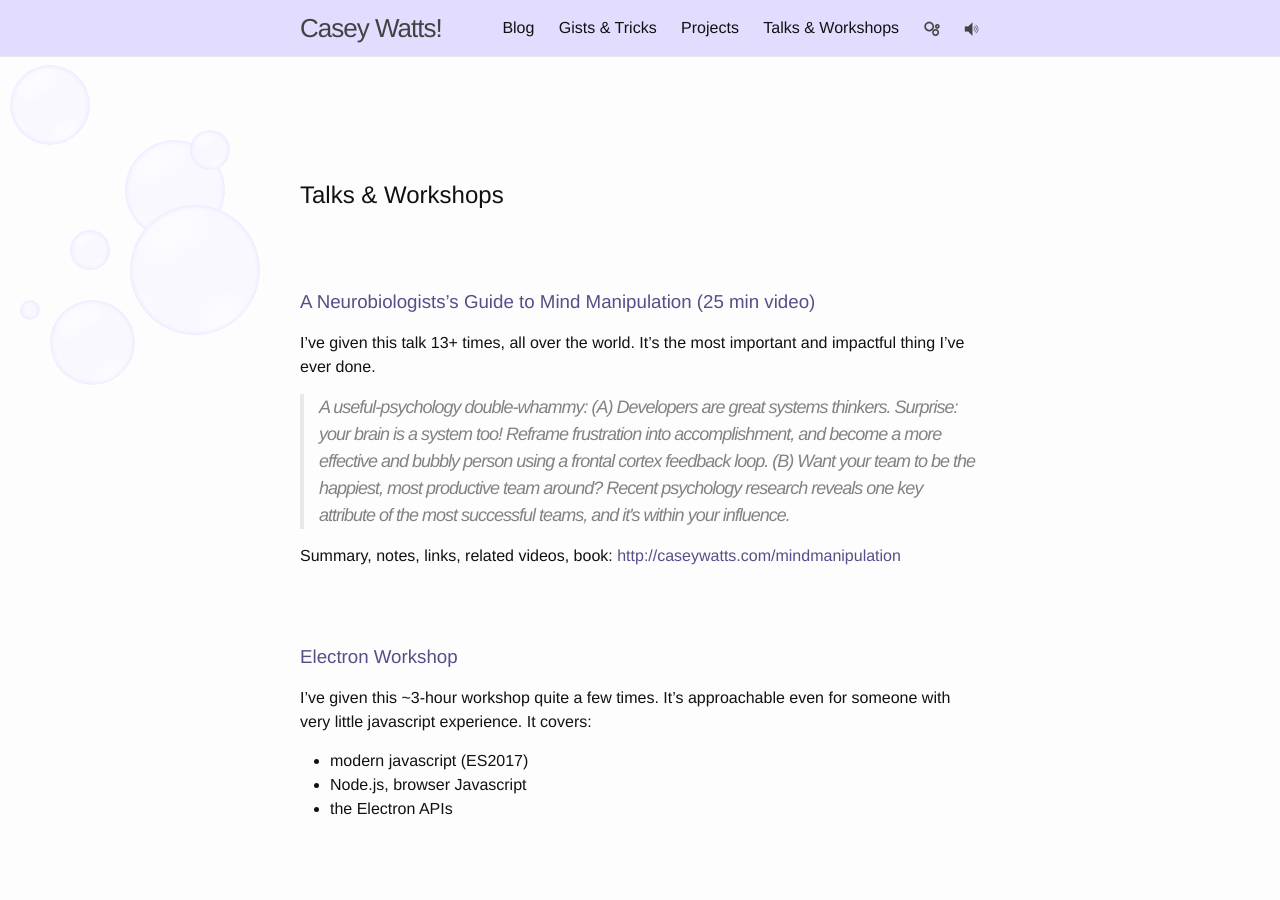
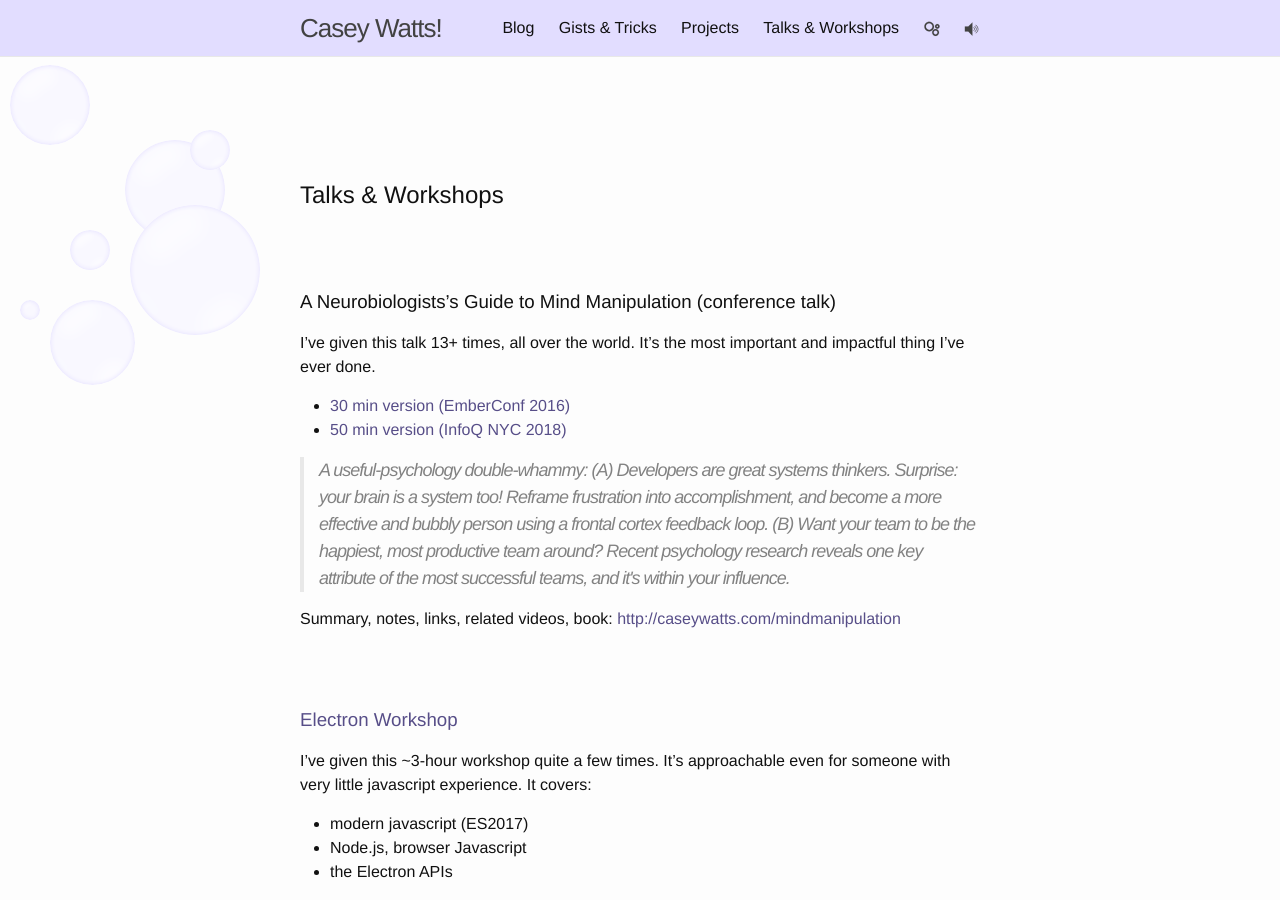
Before and after one commit to caseywatts/caseywatts.github.io, a Jekyll site: the page built from talks-and-workshops.md, in a window 1280 px wide and 900 px high. Built offline with Jekyll 4.4.1, drawn with Linux system fonts in a browser that asks for light colours.

Commit message:
put up infoQ recording

```diff
--- a/_includes/neurobiologists_guide.md
+++ b/_includes/neurobiologists_guide.md
@@ -1,5 +1,8 @@
-### [A Neurobiologists's Guide to Mind Manipulation (25 min video)](http://caseywatts.com/mindmanipulationvideo)
+### A Neurobiologists's Guide to Mind Manipulation (conference talk)
 I've given this talk 13+ times, all over the world. It's the most important and impactful thing I've ever done.
+
+- [30 min version (EmberConf 2016)](http://caseywatts.com/mindmanipulationvideo)
+- [50 min version (InfoQ NYC 2018)](https://www.infoq.com/presentations/neurobiology-mind-manipulation)
 
 <blockquote>
 A useful-psychology double-whammy: (A) Developers are great systems thinkers. Surprise: your brain is a system too! Reframe frustration into accomplishment, and become a more effective and bubbly person using a frontal cortex feedback loop. (B) Want your team to be the happiest, most productive team around? Recent psychology research reveals one key attribute of the most successful teams, and it's within your influence.
```
